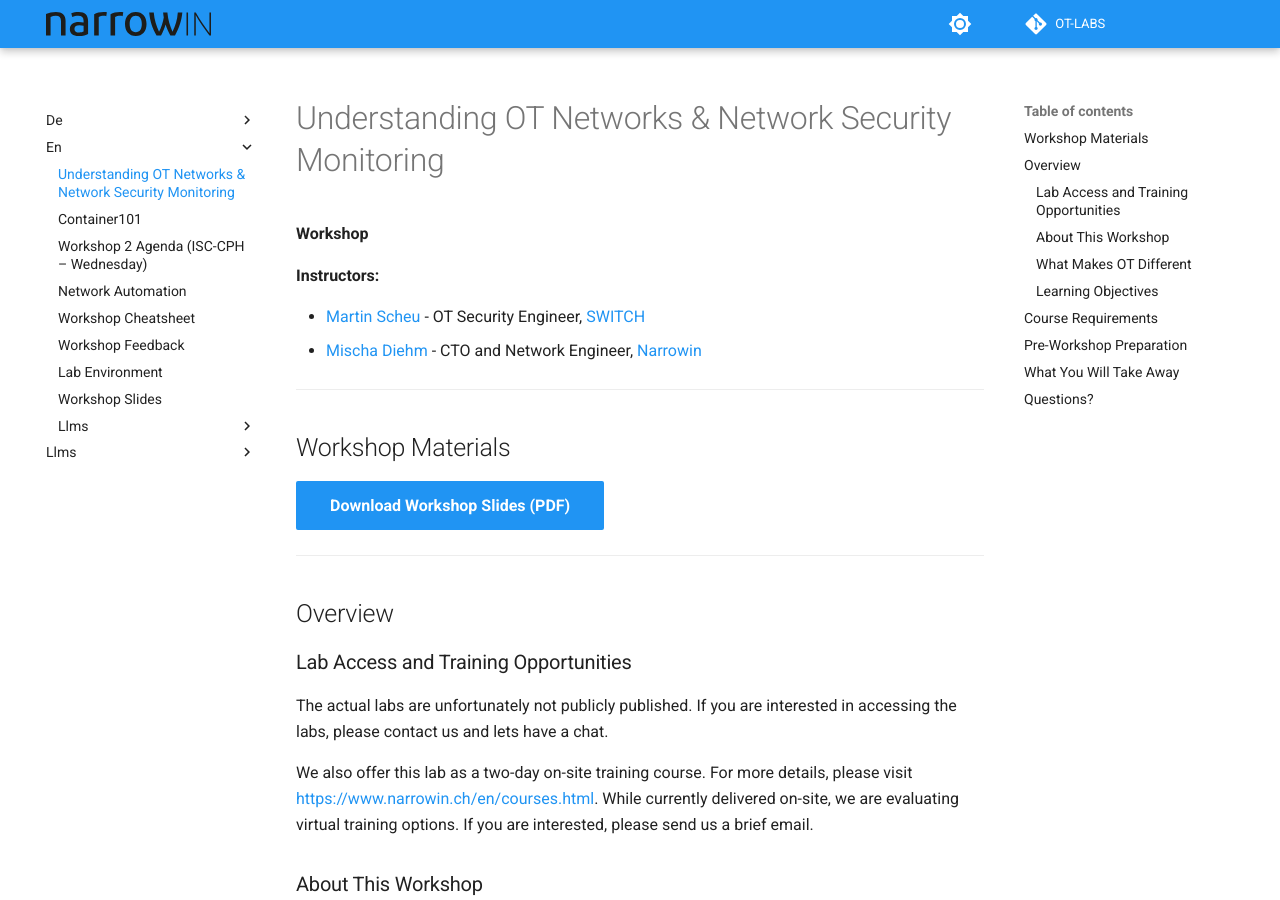
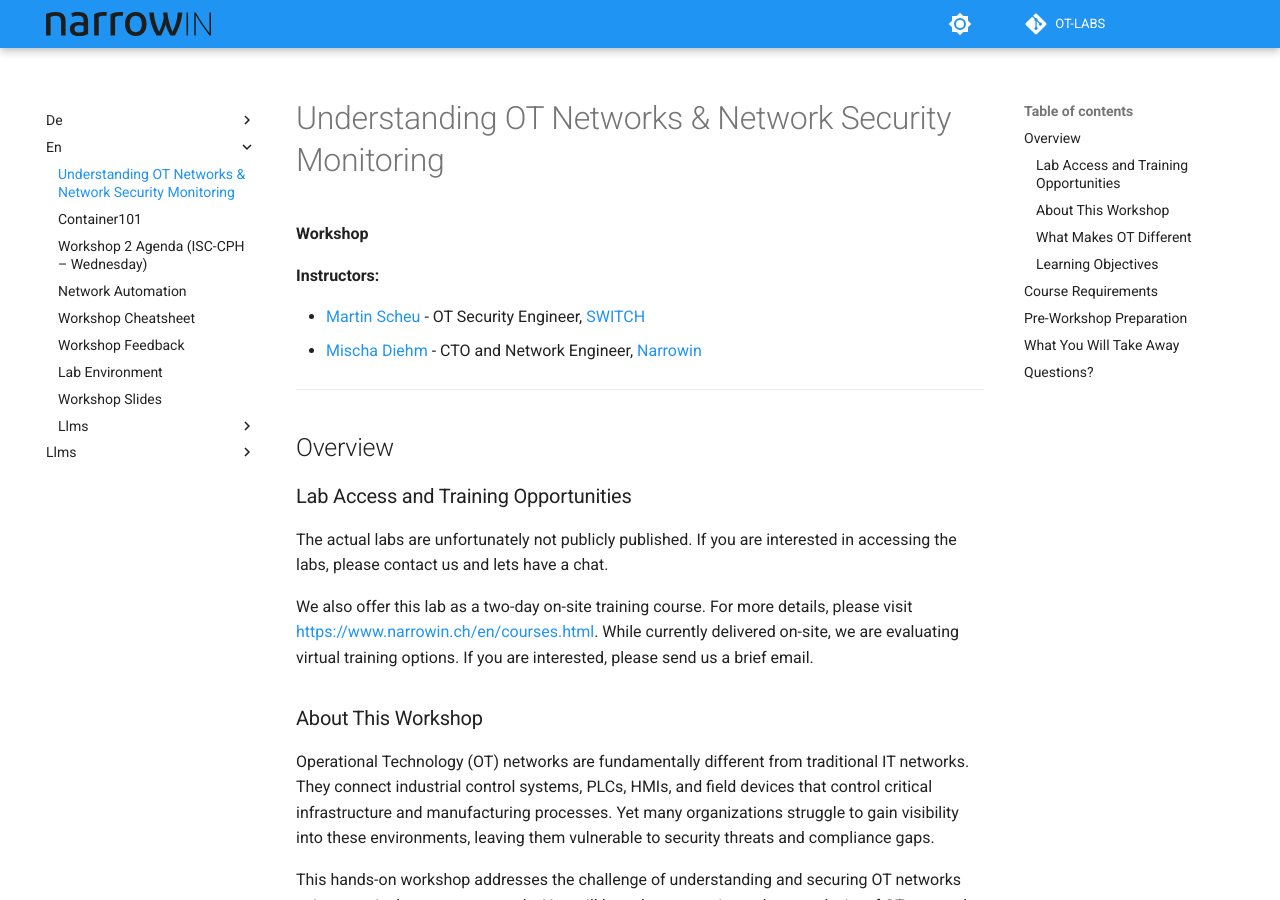
Before and after one commit to narrowin/ot-labs-docs, an MkDocs documentation site: the page built from docs/en/index.md, in a window 1280 px wide and 900 px high. Built offline with MkDocs 1.6.1 and Material for MkDocs 9.7.7, drawn with Linux system fonts in a browser that asks for light colours; comment, search, counter and statistics services are not loaded.

Commit message:
docs: sync from ot-labs-isc-cph-2025

```diff
--- a/docs/en/index.md
+++ b/docs/en/index.md
@@ -6,12 +6,6 @@
 
 - [Martin Scheu](mailto:martin.scheu@switch.ch) - OT Security Engineer, [SWITCH](https://switch.ch)
 - [Mischa Diehm](mailto:mischa.diehm@narrowin.ch) - CTO and Network Engineer, [Narrowin](https://narrowin.ch)
-
----
-
-## Workshop Materials
-
-<a href="slides/CPH2025%20-%20Unfold%20the%20OT%20Network%20Jungle%20-%20Diehm%20-%20Scheu.pdf" class="md-button md-button--primary">Download Workshop Slides (PDF)</a>
 
 ---
 
```
Also changed, not shown: docs/de/index.md (+0 -6 lines).
